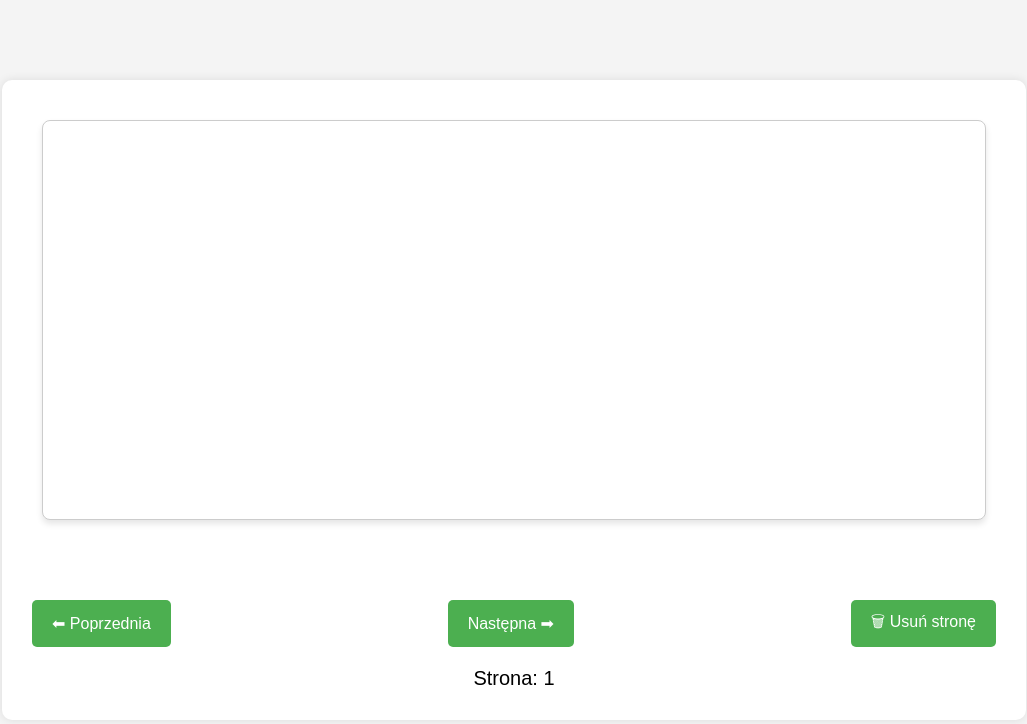
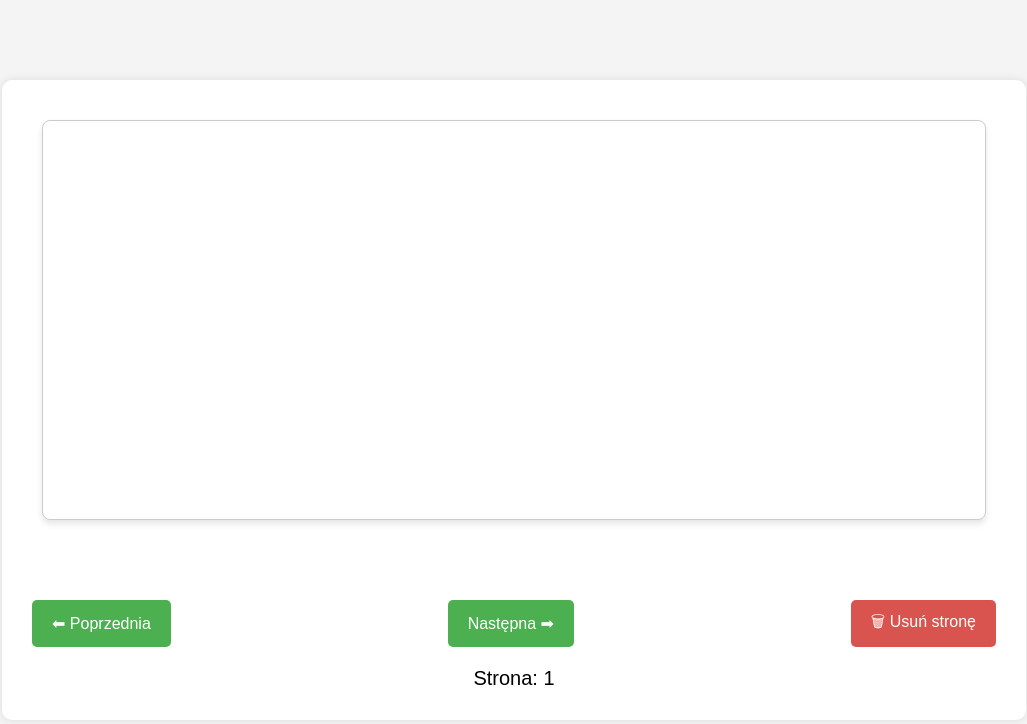
Before and after one commit to Szejsonek/SzejsonBuszkodev, a plain HTML site: page index.html in a window 1280 px wide. Shown: the whole page, without its empty margins (126-1153 px from the left). Drawn offline with Linux system fonts and the light colour scheme.

Commit message:
Update styles.css

```diff
--- a/styles.css
+++ b/styles.css
@@ -77,6 +77,14 @@ button:hover {
     background-color: #45a049;
 }
 
+#delete-page {
+    background-color: #d9534f;
+}
+
+#delete-page:hover {
+    background-color: #c9302c;
+}
+
 #page-number {
     text-align: center;
     font-size: 20px;
```
